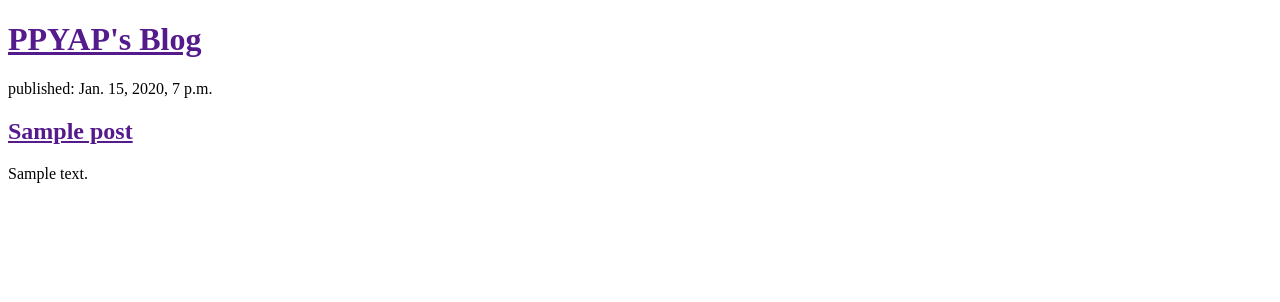
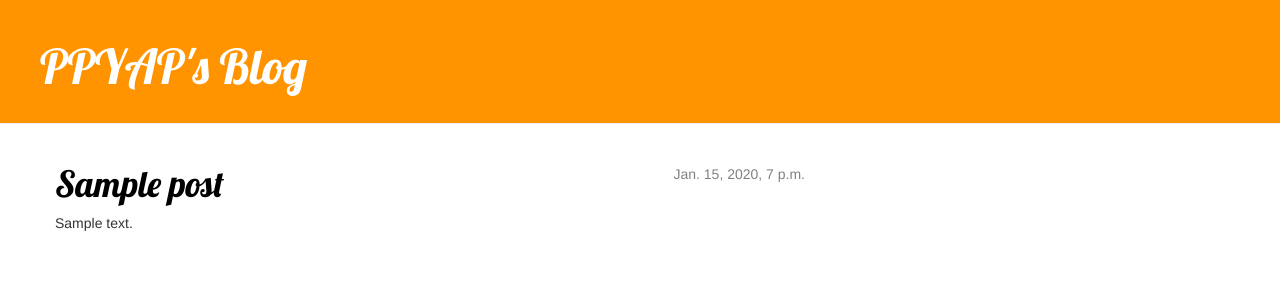
Before and after one commit to PPYAPgit/djangogirls-tutorial, a Django app: template mysite/blog/templates/blog/post_list.html in a window 1280 px wide. Shown: the top 302 px of the page. Run offline with Django 3.2, Linux system fonts and the light colour scheme; the template is opened without the code that fills it: values that come from a table or form of the project are taken from there, others are empty; tables that the repository leaves empty hold one stand-in row (values such as "Sample post"); some libraries are stand-ins or nearby versions.

Commit message:
Post detail view is now available

```diff
--- /dev/null
+++ b/mysite/blog/static/css/blog.css
@@ -0,0 +1,47 @@
+.page-header {
+    background-color: #ff9400;
+    margin-top: 0;
+    padding: 20px 20px 20px 40px;
+}
+
+.page-header h1, .page-header h1 a, .page-header h1 a:visited, .page-header h1 a:active {
+    color: #ffffff;
+    font-size: 36pt;
+    text-decoration: none;
+}
+
+.content {
+    margin-left: 40px;
+}
+
+h1, h2, h3, h4 {
+    font-family: 'Lobster', cursive;
+}
+
+.date {
+    float: right;
+    color: #828282;
+}
+
+.save {
+    float: right;
+}
+
+.post-form textarea, .post-form input {
+    width: 100%;
+}
+
+.top-menu, .top-menu:hover, .top-menu:visited {
+    color: #ffffff;
+    float: right;
+    font-size: 26pt;
+    margin-right: 20px;
+}
+
+.post {
+    margin-bottom: 70px;
+}
+
+.post h1 a, .post h1 a:visited {
+    color: #000000;
+}
--- /dev/null
+++ b/mysite/blog/templates/blog/base.html
@@ -0,0 +1,29 @@
+{% load staticfiles %}
+<!DOCTYPE html>
+<html>
+  <head>
+    <meta charset="utf-8">
+    <title>PPYAP's Blog</title>
+
+    <link rel="stylesheet" href="//maxcdn.bootstrapcdn.com/bootstrap/3.2.0/css/bootstrap.min.css">
+    <link rel="stylesheet" href="//maxcdn.bootstrapcdn.com/bootstrap/3.2.0/css/bootstrap-theme.min.css">
+    <link href="https://fonts.googleapis.com/css?family=Lobster&subset=latin,latin-ext" rel="stylesheet" type="text/css">
+
+    <link rel="stylesheet" href="{% static 'css/blog.css' %}">
+  </head>
+
+  <body>
+    <div class="page-header">
+      <h1><a href="/">PPYAP's Blog</a></h1>
+    </div>
+
+    <div class="content container">
+        <div class="row">
+            <div class="col-md-8">
+                {% block content %}
+                {% endblock %}
+            </div>
+        </div>
+    </div>
+  </body>
+</html>
--- a/mysite/blog/templates/blog/post_list.html
+++ b/mysite/blog/templates/blog/post_list.html
@@ -1,20 +1,15 @@
-<!DOCTYPE html>
-<html>
-  <head>
-    <meta charset="utf-8">
-    <title>PPYAP's Blog</title>
-  </head>
-  <body>
-    <div>
-      <h1><a href="">PPYAP's Blog</a></h1>
+{% extends 'blog/base.html' %}
+
+{% block content %}
+
+{% for post in posts %}
+<div class="post">
+    <div class="date">
+        {{ post.published_date }}
     </div>
+    <h1><a href="{% url 'post_detail' pk=post.pk %}">{{ post.title }}</a></h1>
+    <p>{{ post.text | linebreaksbr }}</p>
+</div>
+{% endfor %}
 
-    {% for post in posts %}
-    <div>
-      <p>published: {{ post.published_date }}</p>
-      <h2><a href="">{{ post.title }}</a></h2>
-      <p>{{ post.text }}</p>
-    </div>
-    {% endfor %}
-  </body>
-</html>
+{% endblock content %}
--- a/mysite/blog/urls.py
+++ b/mysite/blog/urls.py
@@ -3,4 +3,5 @@ from . import views
 
 urlpatterns = [
     url(r'^$', views.post_list, name='post_list'),
+    url(r'^post/(?P<pk>[0-9]+)/$', views.post_detail, name='post_detail')
 ]
```
Also changed, not shown: mysite/blog/templates/blog/post_detail.html (added, +15 -0 lines), mysite/blog/views.py (+12 -1 lines).
